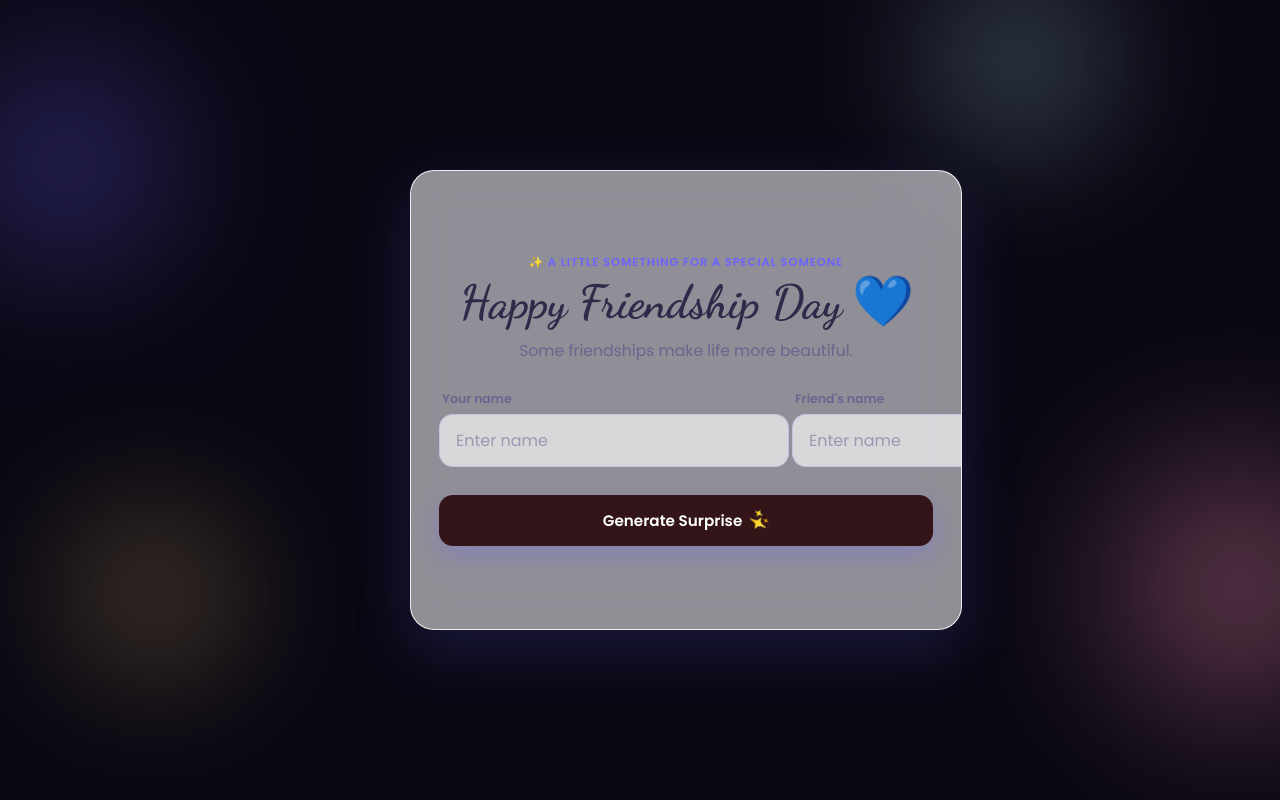
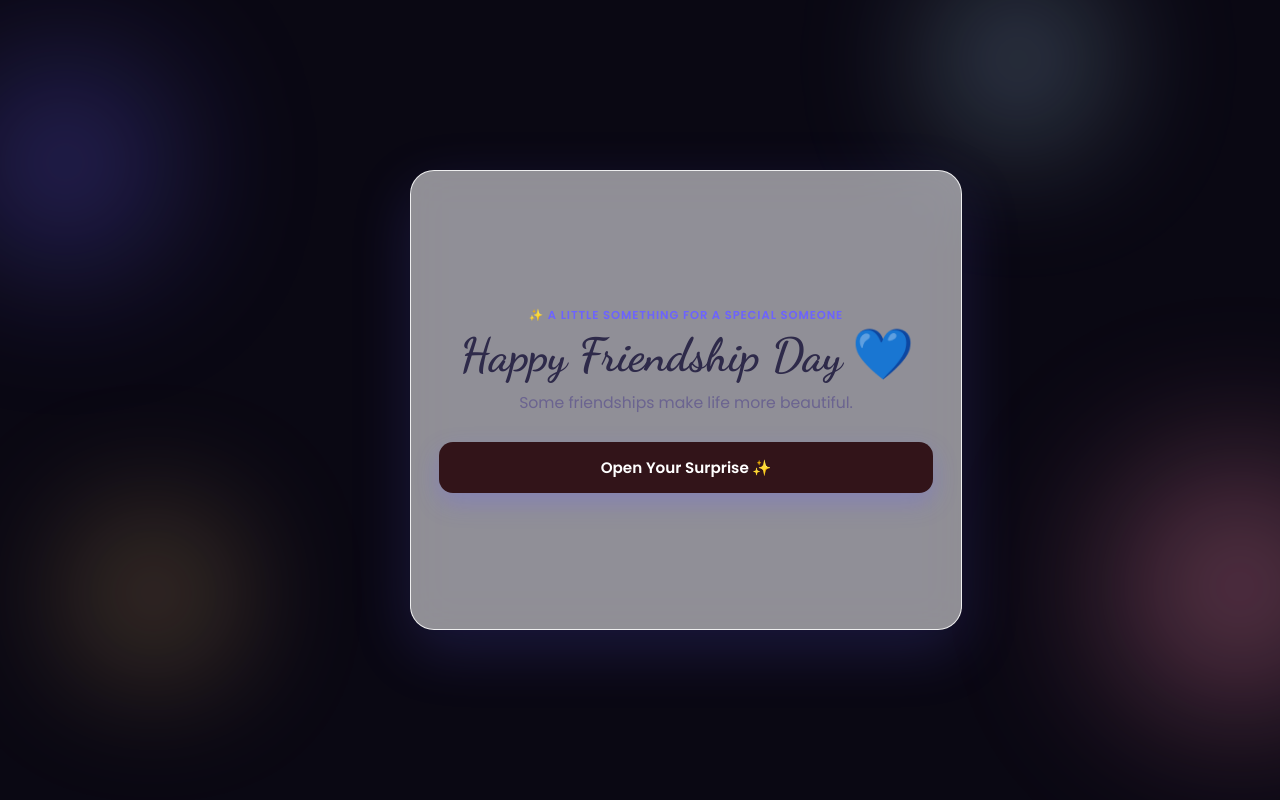
Before and after one commit to rekhasrinandan9808-art/friendship-day, a plain HTML site: page index.html in a window 1280 px wide. Drawn offline with Linux system fonts and the light colour scheme.

Commit message:
Simplify surprise form by removing input fields
Removed input fields from the form and kept only the button for generating a surprise.

```diff
--- a/index.html
+++ b/index.html
@@ -42,35 +42,18 @@
     <div class="card-container" id="cardContainer">
       <div class="card" id="card">
 
-        <!-- FRONT FACE: greeting + name inputs -->
+        <!-- FRONT FACE: greeting + single button -->
         <section class="card-face card-front" id="cardFront">
           <p class="eyebrow">✨ A little something for a special someone</p>
           <h1 class="title">Happy Friendship&nbsp;Day <span class="title-heart">💙</span></h1>
           <p class="subtitle">Some friendships make life more beautiful.</p>
 
-          <form class="form" id="surpriseForm" novalidate>
-            <div class="input-pair">
-              <div class="input-group">
-                <label for="yourName">Your name</label>
-                <input type="text" id="yourName" name="yourName" placeholder="Enter name " maxlength="30"
-                  autocomplete="off" />
-              </div>
-
-
-
-              <div class="input-group">
-                <label for="friendName">Friend's name</label>
-                <input type="text" id="friendName" name="friendName" placeholder="Enter name" maxlength="30"
-                  autocomplete="off" />
-              </div>
-            </div>
-
-            <p class="form-error" id="formError" role="alert">Please fill in both names </p>
-
-            <button type="submit" class="btn btn-primary" id="generateBtn">
-              <span>Generate Surprise</span> <span class="btn-sparkle">✨</span>
+          <!-- REMOVED: input fields, kept only the button -->
+          <div class="form" id="surpriseForm">
+            <button type="button" class="btn btn-primary" id="generateBtn">
+              <span>Open Your Surprise ✨</span>
             </button>
-          </form>
+          </div>
         </section>
 
         <!-- BACK FACE: revealed message + actions -->
```
